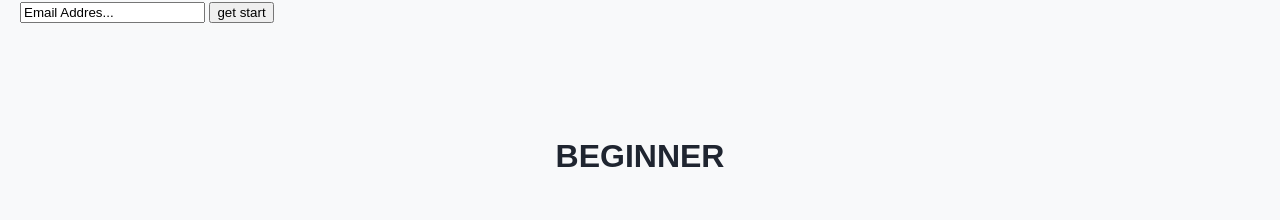
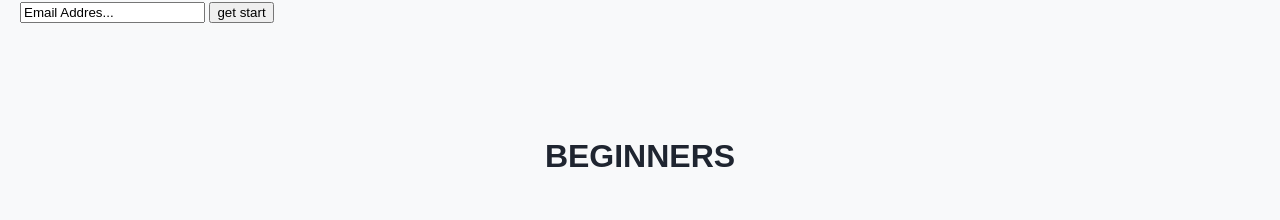
Before and after one commit to kofitone/www.kofitonestudio.com, a plain HTML site: page index.html in a window 1280 px wide. Shown: the part 2311-2531 px from the top of the page. Drawn offline with Linux system fonts and the light colour scheme.

```diff
--- a/index.html
+++ b/index.html
@@ -36,7 +36,7 @@
 		</div>
 	</section>
 	<section class="section-one">
-		<h1 class="h1-color">BEGINNER</h1>
+		<h1 class="h1-color">BEGINNERS</h1>
 		<h1 class="h1-color">LeadGUITAR<p>quick series</p></h1>
 
 		<div class="container-one">
```
